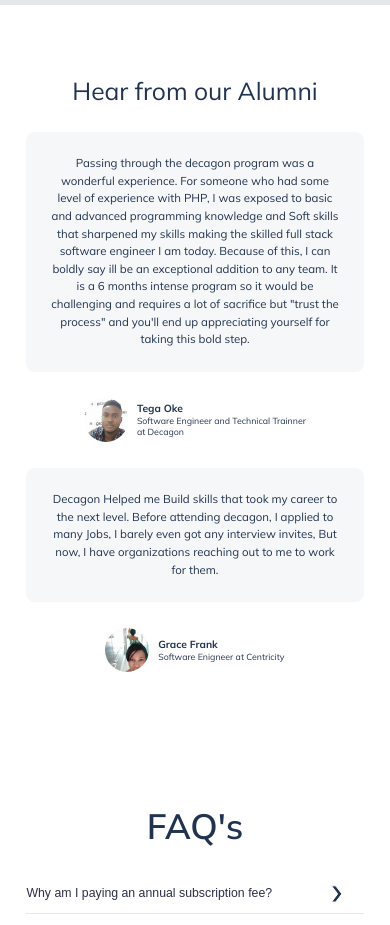
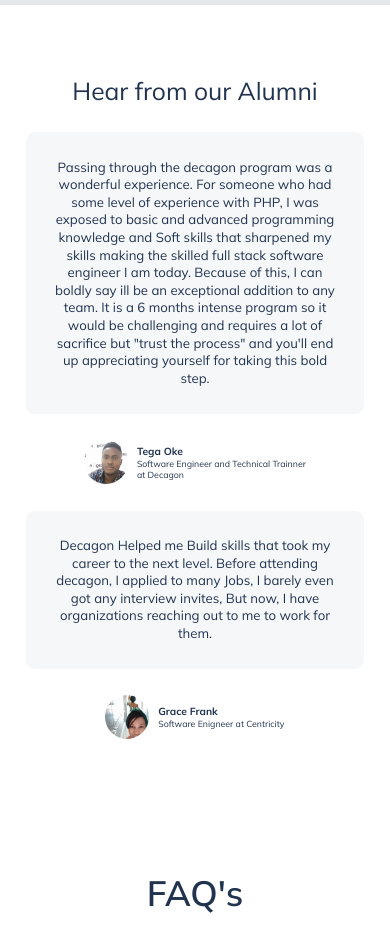
Before and after one commit to dexkode4/Decagon-fellowship, a React (Create React App) app: page / in a window 390 px wide. Shown: the part 6280-7205 px from the top of the page. Built offline with nearby package versions, Linux system fonts and the light colour scheme.

Commit message:
increase font size

```diff
--- a/src/components/Alumni/Alumni.module.scss
+++ b/src/components/Alumni/Alumni.module.scss
@@ -67,7 +67,7 @@
     &_testimonialContent {
         background: $background-grey-200;
         border-radius: 1rem;
-        font-size: 1.3rem;
+        font-size: 1.5rem;
         padding: 2em;
         // height: 20rem;
         text-align: center;
@@ -79,7 +79,7 @@
         z-index: 100;
 
         @media (max-width:400px) {
-            font-size: 1.3rem;
+            font-size: 1.5rem;
             line-height: 2rem;
         }
     }
```
